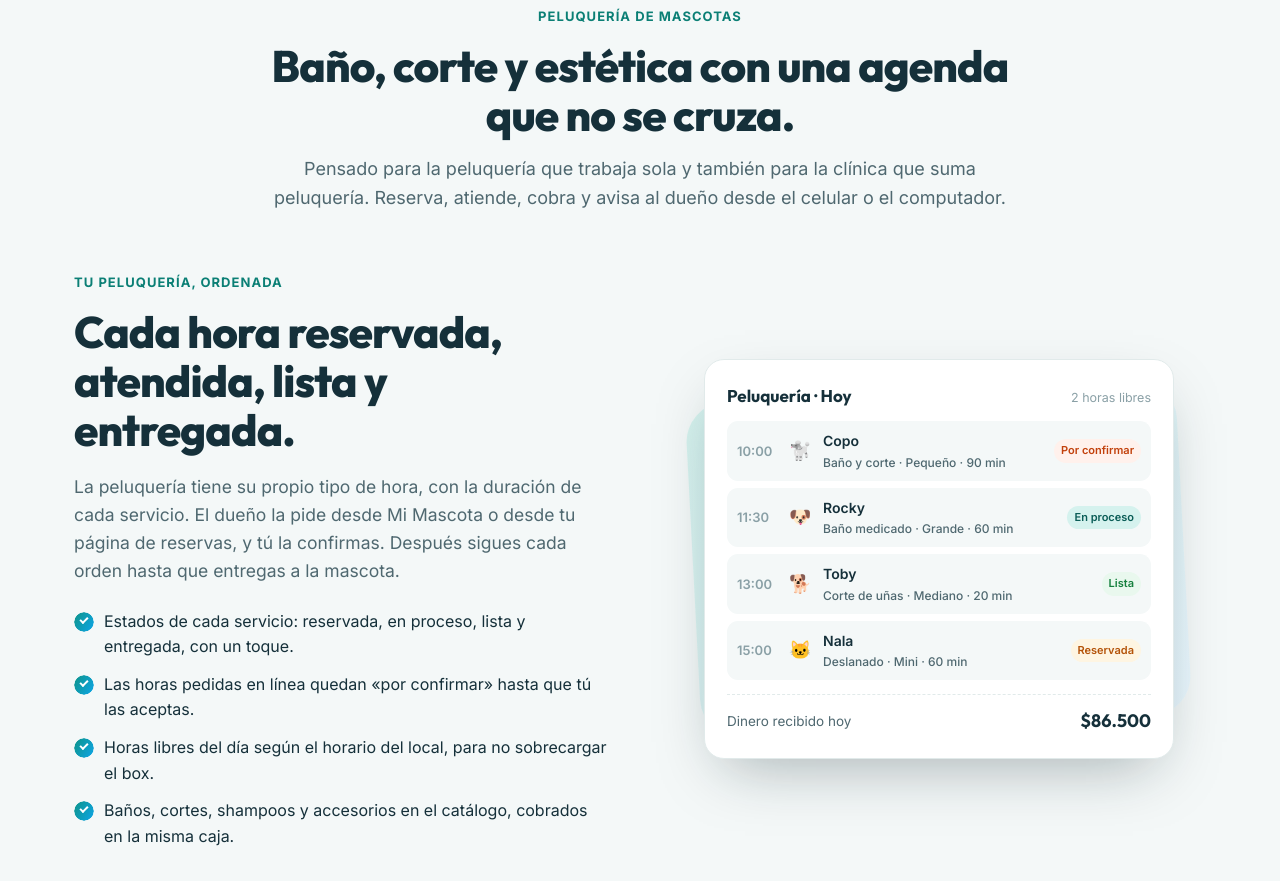
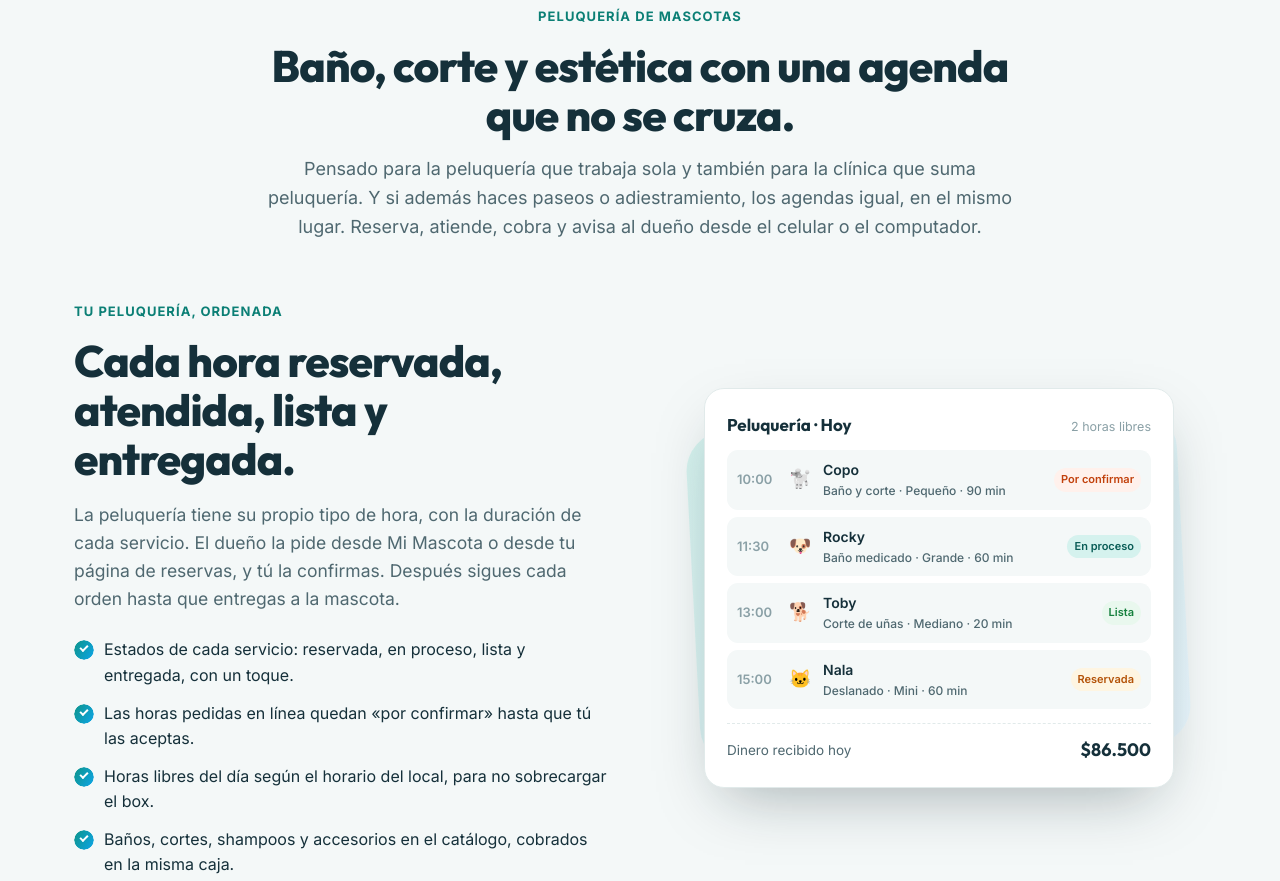
Before and after one commit to victorpereirag78-sudo/pag_veterinarias, a plain HTML site: page index.html in a window 1280 px wide. Shown: the part 5440-6321 px from the top of the page. Drawn offline with Linux system fonts and the light colour scheme; no server answers.

Commit message:
Plan Peluqueria y servicios: paseos, adiestramiento y vitrina en Mi Mascota
Co-Authored-By: Claude Sonnet 5.5 <noreply@anthropic.com>

```diff
--- a/index.html
+++ b/index.html
@@ -472,7 +472,7 @@
     <div class="section-head center reveal">
       <p class="eyebrow">Peluquería de mascotas</p>
       <h2>Baño, corte y estética con una agenda que no se cruza.</h2>
-      <p class="section-lead">Pensado para la peluquería que trabaja sola y también para la clínica que suma peluquería. Reserva, atiende, cobra y avisa al dueño desde el celular o el computador.</p>
+      <p class="section-lead">Pensado para la peluquería que trabaja sola y también para la clínica que suma peluquería. Y si además haces paseos o adiestramiento, los agendas igual, en el mismo lugar. Reserva, atiende, cobra y avisa al dueño desde el celular o el computador.</p>
     </div>
 
     <div class="hl reveal">
@@ -899,8 +899,8 @@
     <h3 class="plan-grupo reveal"><i data-icon="tijera"></i>Peluquerías y veterinarios a domicilio</h3>
     <div class="price-grid duo">
       <article class="price-card reveal" data-plan="peluqueria">
-        <h3 data-campo="nombre">Peluquería</h3>
-        <p class="price-desc" data-campo="descripcion">Agenda de servicios, fichas con preferencias de corte, tarifas por tamaño, caja y App Mascotas. Celular y computador.</p>
+        <h3 data-campo="nombre">Peluquería y servicios</h3>
+        <p class="price-desc" data-campo="descripcion">Peluquería, paseos y adiestramiento en un solo lugar: agenda de servicios, fichas con preferencias de cada mascota, tarifas por tamaño, caja y App Mascotas. Celular y computador.</p>
         <p class="price-amount"><span data-campo="precio">$9.990</span> <small>+ IVA / <span data-campo="unidad">mes</span></small></p>
         <p class="price-sub" data-campo="detalle">&nbsp;</p>
         <ul class="price-feats">
@@ -908,12 +908,14 @@
           <li data-campo="usuarios">Hasta 3 usuarios</li>
           <li data-campo="almacenamiento">2 GB de almacenamiento en la nube</li>
           <li>Agenda, reserva online y órdenes de servicio</li>
+          <li>Peluquería, paseos y adiestramiento como servicios</li>
           <li>Preferencias de corte y tarifa por tamaño</li>
+          <li>Apareces en Servicios de Mi Mascota</li>
           <li>Caja, ventas y catálogo de productos</li>
           <li>App Mi Mascota incluida</li>
         </ul>
         <a href="https://arm-veterinaria.pages.dev/registro" class="btn btn-primary">Probar 30 días gratis</a>
-        <button type="button" class="price-link js-open-demo" data-plan="Peluquería">Prefiero que me contacten</button>
+        <button type="button" class="price-link js-open-demo" data-plan="Peluquería y servicios">Prefiero que me contacten</button>
       </article>
       <article class="price-card reveal" data-plan="movil">
         <h3 data-campo="nombre">Veterinario a domicilio</h3>
@@ -1007,7 +1009,7 @@
       </details>
       <details>
         <summary>¿Sirve para una peluquería de mascotas?</summary>
-        <p>Sí, y tiene un plan propio. La peluquería tiene su propio tipo de hora en la agenda, con su duración, reserva online desde Mi Mascota o tu página, preferencias de corte por mascota, tarifa por tamaño según el peso, y caja y catálogo para cobrar. Si además tienes veterinaria, el plan de clínica trae la peluquería junto a la ficha clínica. Y si una peluquería suma un veterinario, la pasamos al plan de clínica.</p>
+        <p>Sí, y tiene un plan propio, "Peluquería y servicios": además del baño y corte, puedes agendar paseos y adiestramiento como servicios más, con su duración y precio, en la misma agenda y la misma caja. Si lo activas, tu negocio aparece en la sección Servicios de la app Mi Mascota, con tus servicios y precios. La peluquería tiene su propio tipo de hora en la agenda, con su duración, reserva online desde Mi Mascota o tu página, preferencias de corte por mascota, tarifa por tamaño según el peso, y caja y catálogo para cobrar. Si además tienes veterinaria, el plan de clínica trae la peluquería junto a la ficha clínica. Y si una peluquería suma un veterinario, la pasamos al plan de clínica.</p>
       </details>
       <details>
         <summary>Soy veterinario a domicilio. ¿Qué me ofrece?</summary>
@@ -1208,7 +1210,7 @@
             <option>Profesional</option>
             <option>Clínica</option>
             <option>Clínica Plus</option>
-            <option>Peluquería</option>
+            <option>Peluquería y servicios</option>
             <option>Veterinario a domicilio</option>
             <option selected>Aún no lo sé</option>
           </select>
--- a/script.js
+++ b/script.js
@@ -208,7 +208,7 @@ let datosPlanes = {
     { codigo: 'profesional', nombre: 'Profesional', precio_mensual: 22990, precio_anual: 229900, max_sucursales: 2, max_usuarios: 8 },
     { codigo: 'clinica', nombre: 'Clínica', precio_mensual: 35990, precio_anual: 359900, max_sucursales: 5, max_usuarios: 15 },
     { codigo: 'clinica_plus', nombre: 'Clínica Plus', precio_mensual: 85990, precio_anual: 859900, max_sucursales: 15, max_usuarios: 40, max_storage_mb: 102400 },
-    { codigo: 'peluqueria', nombre: 'Peluquería', precio_mensual: 9990, precio_anual: 99900, max_sucursales: 1, max_usuarios: 3 },
+    { codigo: 'peluqueria', nombre: 'Peluquería y servicios', precio_mensual: 9990, precio_anual: 99900, max_sucursales: 1, max_usuarios: 3 },
     { codigo: 'movil', nombre: 'Veterinario a domicilio', precio_mensual: 14990, precio_anual: 149900, max_sucursales: 1, max_usuarios: 2 },
   ],
 };
```
